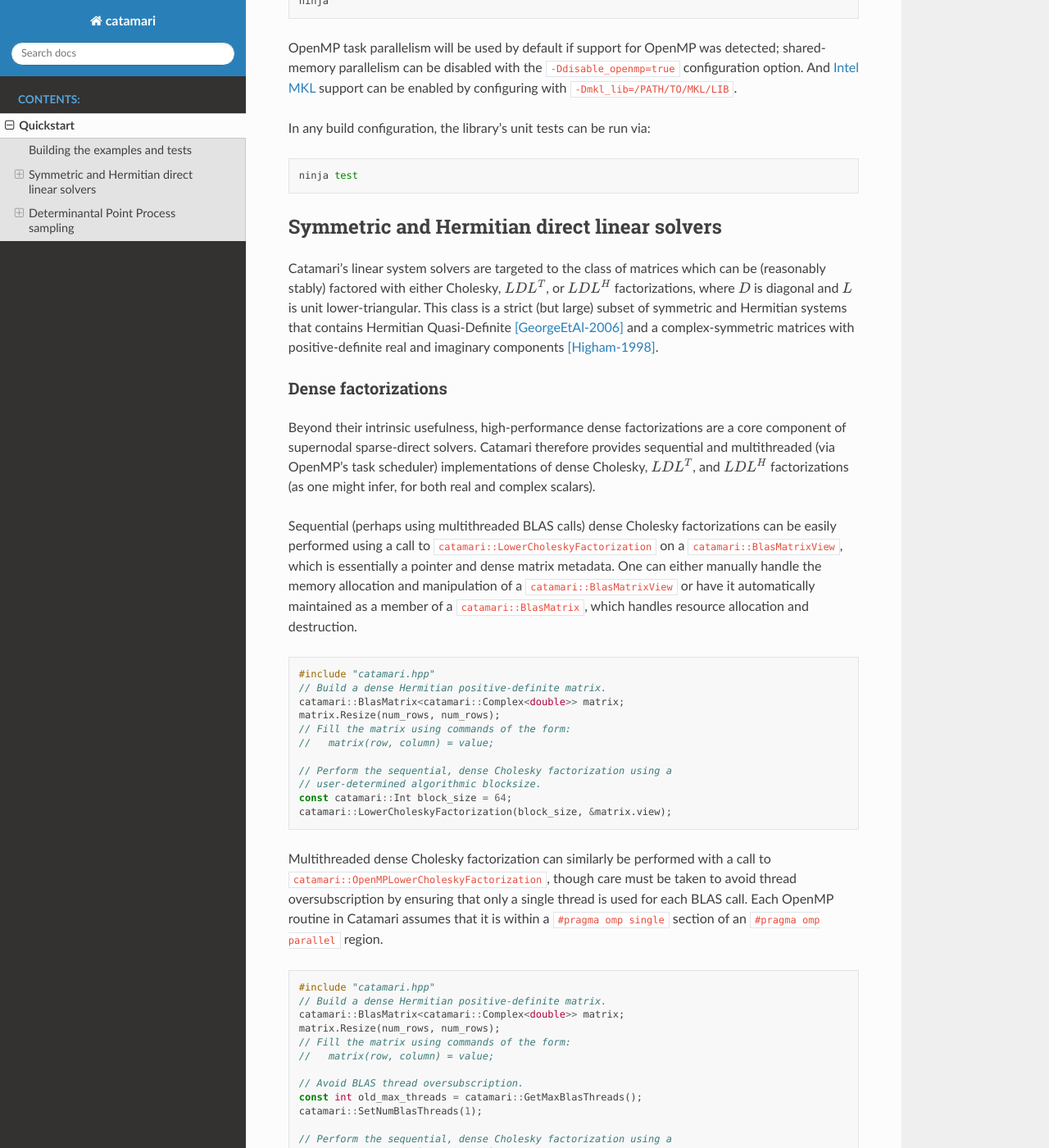
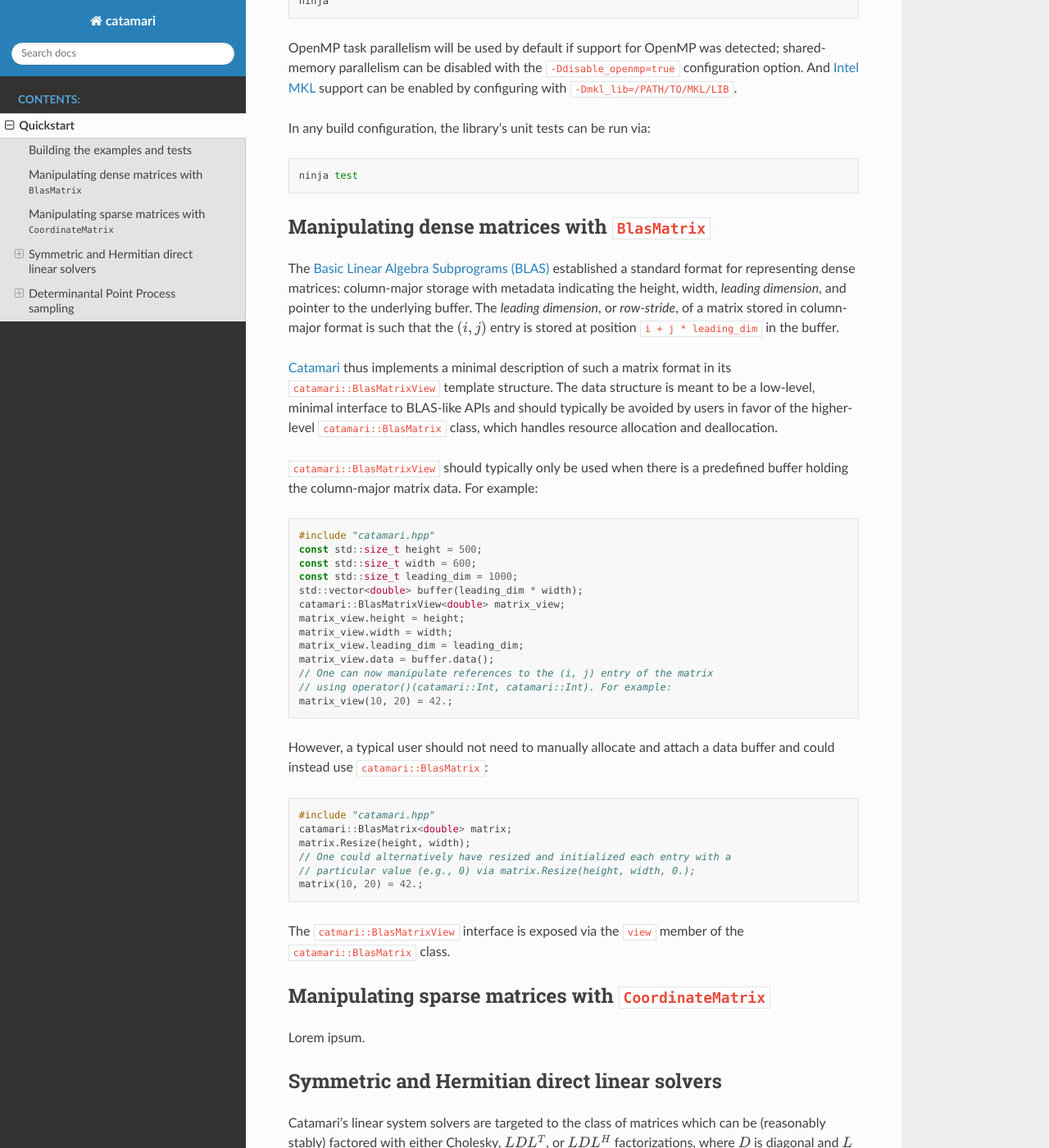
Before and after one commit to MeshFEM/catamari, a Sphinx documentation site: the page built from docs/quickstart.rst, in a window 1280 px wide and 1400 px high, scrolled down 861 px. Shown: the whole window at 82% size. Built offline with Sphinx 7.4.7 and the Read the Docs theme 2.0.0, drawn with Linux system fonts in a browser that asks for light colours; formulas are drawn with MathJax 3.

Commit message:
Adding quickstart documentation for BlasMatrix and BlasMatrixView.

```diff
--- a/docs/quickstart.rst
+++ b/docs/quickstart.rst
@@ -61,6 +61,60 @@
   ninja test
 
 
+Manipulating dense matrices with :samp:`BlasMatrix`
+^^^^^^^^^^^^^^^^^^^^^^^^^^^^^^^^^^^^^^^^^^^^^^^^^^^
+The `Basic Linear Algebra Subprograms (BLAS) <https://en.wikipedia.org/wiki/Basic_Linear_Algebra_Subprograms>`_
+established a standard format for representing dense matrices: column-major
+storage with metadata indicating the height, width, *leading dimension*, and
+pointer to the underlying buffer. The *leading dimension*, or *row-stride*, of
+a matrix stored in column-major format is such that the :math:`(i, j)` entry
+is stored at position :samp:`i + j * leading_dim` in the buffer.
+
+`Catamari <https://hodgestar.com/catamari>`__ thus implements a minimal
+description of such a matrix format in its :samp:`catamari::BlasMatrixView`
+template structure. The data structure is meant to be a low-level, minimal
+interface to BLAS-like APIs and should typically be avoided by users in favor
+of the higher-level :samp:`catamari::BlasMatrix` class, which handles
+resource allocation and deallocation.
+
+:samp:`catamari::BlasMatrixView` should typically only be used when there is a
+predefined buffer holding the column-major matrix data. For example:
+
+.. code-block:: cpp
+
+  #include "catamari.hpp"
+  const std::size_t height = 500;
+  const std::size_t width = 600;
+  const std::size_t leading_dim = 1000;
+  std::vector<double> buffer(leading_dim * width);
+  catamari::BlasMatrixView<double> matrix_view;
+  matrix_view.height = height;
+  matrix_view.width = width;
+  matrix_view.leading_dim = leading_dim;
+  matrix_view.data = buffer.data();
+  // One can now manipulate references to the (i, j) entry of the matrix
+  // using operator()(catamari::Int, catamari::Int). For example:
+  matrix_view(10, 20) = 42.;
+
+However, a typical user should not need to manually allocate and attach a
+data buffer and could instead use :samp:`catamari::BlasMatrix`:
+
+.. code-block:: cpp
+
+  #include "catamari.hpp"
+  catamari::BlasMatrix<double> matrix;
+  matrix.Resize(height, width);
+  // One could alternatively have resized and initialized each entry with a
+  // particular value (e.g., 0) via matrix.Resize(height, width, 0.);
+  matrix(10, 20) = 42.;
+
+The :samp:`catmari::BlasMatrixView` interface is exposed via the :samp:`view`
+member of the :samp:`catamari::BlasMatrix` class.
+
+Manipulating sparse matrices with :samp:`CoordinateMatrix`
+^^^^^^^^^^^^^^^^^^^^^^^^^^^^^^^^^^^^^^^^^^^^^^^^^^^^^^^^^^
+Lorem ipsum.
+
 Symmetric and Hermitian direct linear solvers
 ^^^^^^^^^^^^^^^^^^^^^^^^^^^^^^^^^^^^^^^^^^^^^
 Catamari's linear system solvers are targeted to the class of matrices which
@@ -82,11 +136,7 @@
 Sequential (perhaps using multithreaded BLAS calls) dense Cholesky
 factorizations can be easily performed using a call to
 :samp:`catamari::LowerCholeskyFactorization` on a
-:samp:`catamari::BlasMatrixView`, which is essentially a pointer and dense
-matrix metadata. One can either manually handle the memory allocation and
-manipulation of a :samp:`catamari::BlasMatrixView` or have it automatically
-maintained as a member of a :samp:`catamari::BlasMatrix`, which handles
-resource allocation and destruction.
+:samp:`catamari::BlasMatrixView`.
 
 .. code-block:: cpp
 
```
Also changed, not shown: README.md (+1 -1 lines).
